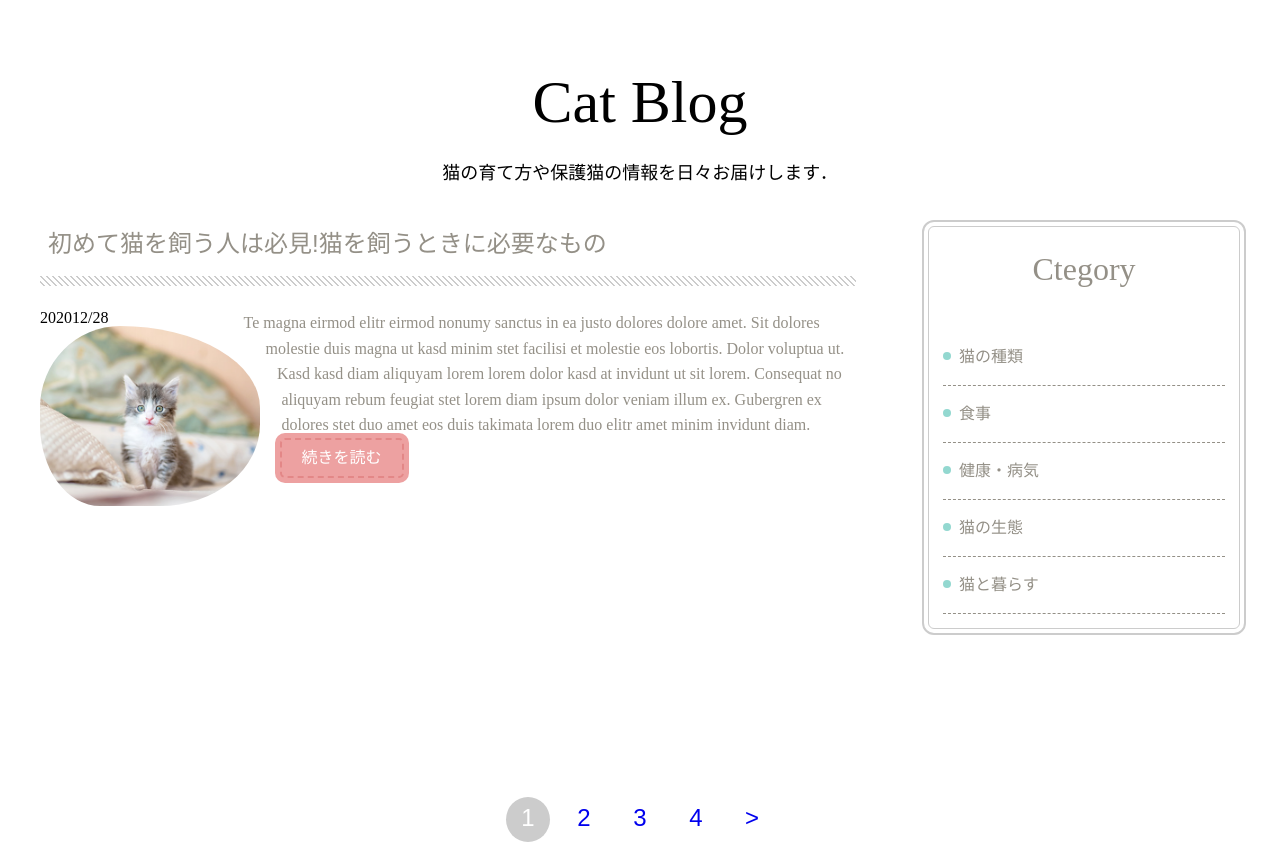
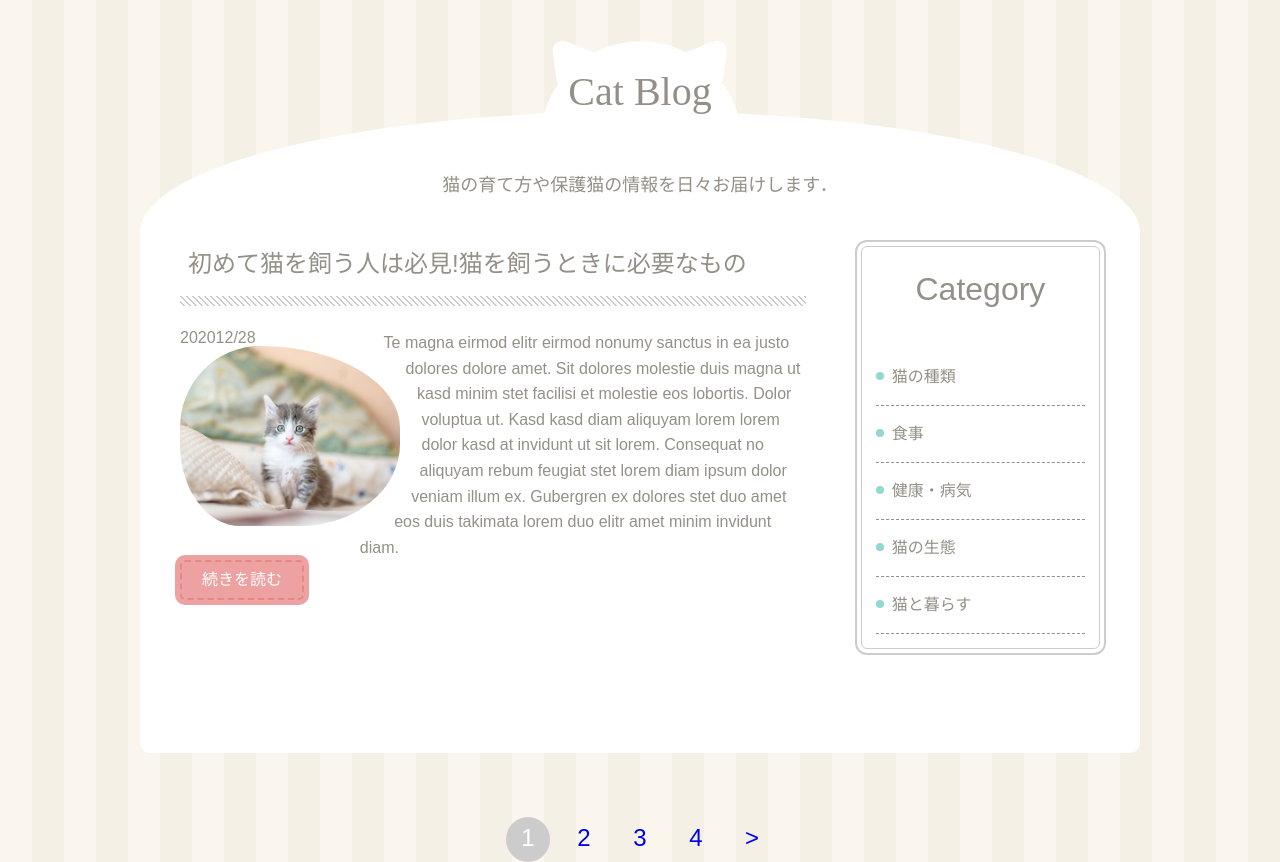
Before and after one commit to KotaSC/html-css-practice-next, a Next.js app in the folder chapter3/: page / in a window 1280 px wide. Built offline with nearby package versions, Linux system fonts and the light colour scheme.

Commit message:
layout adjustment

```diff
--- a/chapter3/components/Container/Container.tsx
+++ b/chapter3/components/Container/Container.tsx
@@ -8,6 +8,10 @@ const S_Container = styled.div`
     margin-bottom: 4rem;
     padding: 1rem 2.5rem 2.5rem;
   }
+  background-color: #fff;
+  max-width: 920px;
+  margin: 0 auto;
+  border-radius: 0 0 10px 10px;
 `;
 
 const Container = ({ children }: { children: ReactNode }) => {
--- a/chapter3/components/Header/Header.tsx
+++ b/chapter3/components/Header/Header.tsx
@@ -2,6 +2,9 @@ import styled from "styled-components";
 import headerImg from "../../assets/images/header.svg";
 
 const S_Header = styled.header`
+  @media screen and (min-width: 600px) {
+    height: 190px;
+  }
   max-width: 1000px;
   margin: 2.5rem auto 0;
   background: url(${headerImg.src});
@@ -10,10 +13,10 @@ const S_Header = styled.header`
 
 const S_PageTitle = styled.h1`
   @media screen and (min-width: 600px) {
-    margin: 1rem 0 2rem;
+    margin: 1rem 0 4rem;
   }
   text-align: center;
-  font-size: 3.75rem;
+  font-size: 2.5rem;
   font-family: "Amatic SC", cursive;
   margin: 1rem 0;
   padding-top: 2rem;
--- a/chapter3/components/Sidebar/SideBox.tsx
+++ b/chapter3/components/Sidebar/SideBox.tsx
@@ -41,7 +41,7 @@ const S_SideBox = styled.div`
 const SideBox = () => {
   return (
     <S_SideBox>
-      <h3>Ctegory</h3>
+      <h3>Category</h3>
       <ul>
         <li>
           <a href="#">猫の種類</a>
--- a/chapter3/pages/_app.tsx
+++ b/chapter3/pages/_app.tsx
@@ -1,9 +1,15 @@
 import type { AppProps } from "next/app";
 import { createGlobalStyle } from "styled-components";
 import reset from "styled-reset";
+import bgImg from "../assets/images/bg.png";
 
 const GlobalStyle = createGlobalStyle`
   ${reset}
+  body {
+    color: #949087;
+    font-family: sans-serif;
+    background: url(${bgImg.src});
+  }
 `;
 
 export default function App({ Component, pageProps }: AppProps) {
```
